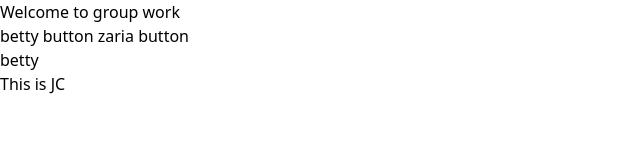
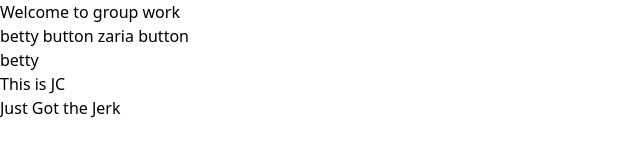
Before and after one commit to AA-SADIQ/GP-WORK, a plain HTML site: page index.html in a window 1280 px wide. Shown: the whole page, without its empty margins (0-640 px from the left). Drawn offline with nearby package versions, Linux system fonts and the light colour scheme.

Commit message:
JC: made another change

```diff
--- a/index.html
+++ b/index.html
@@ -21,5 +21,6 @@
     <button class="">zaria button</button>
     <h1>betty</h1>
     <p>This is JC</p>
+    <h1>Just Got the Jerk</h1>
   </body>
 </html>
```
